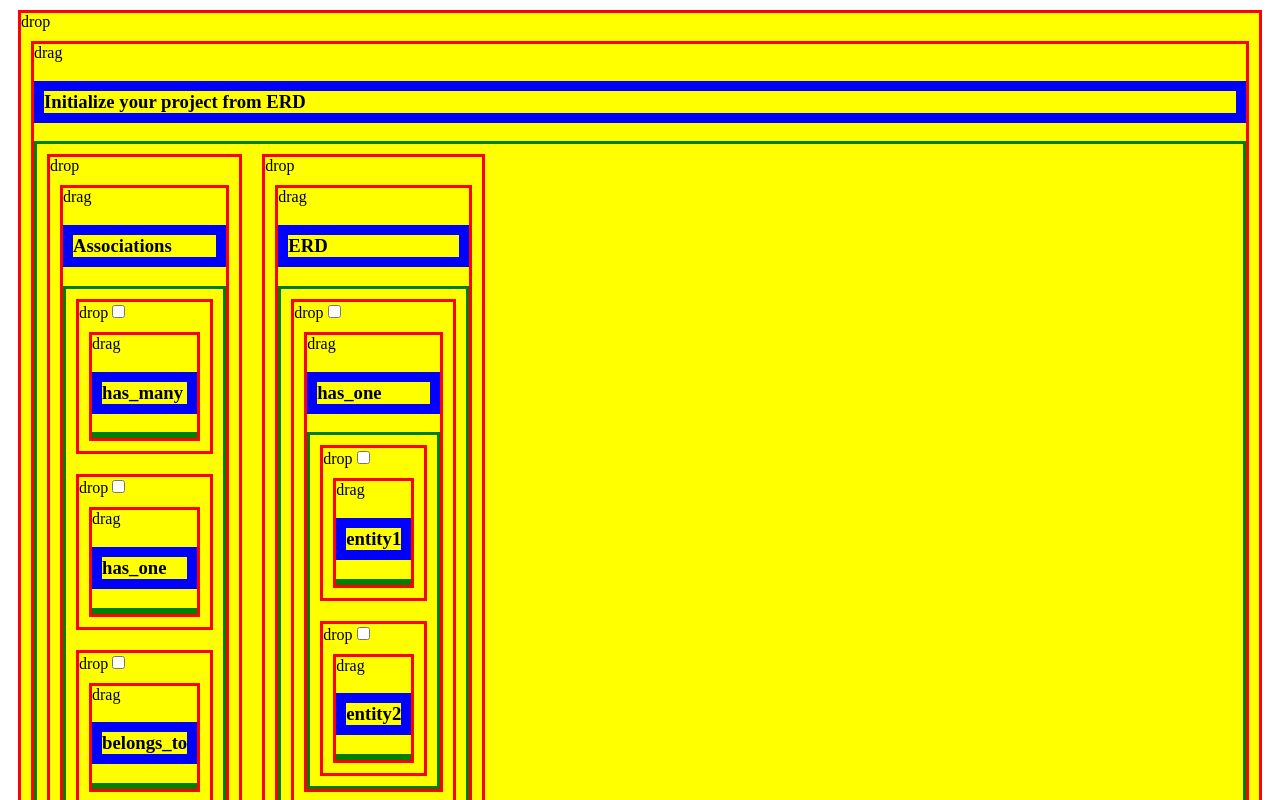
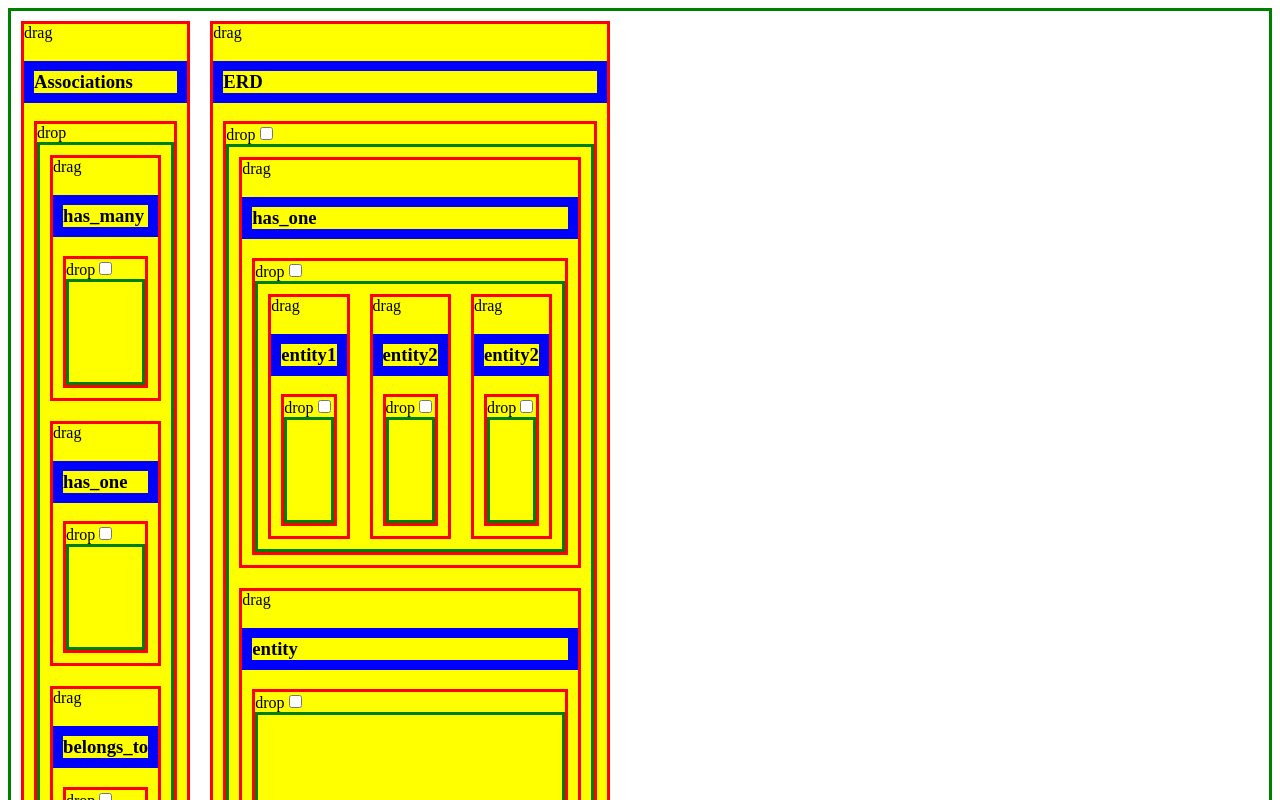
Before and after one commit to ozovalihasan/ead, a React (Create React App) app: page / in a window 1280 px wide. Shown: the top 800 px of the page. Built offline with nearby package versions, Linux system fonts and the light colour scheme.

Commit message:
Fix drop areas

```diff
--- a/src/AppModel.js
+++ b/src/AppModel.js
@@ -1,7 +1,7 @@
 /* eslint-disable no-console */
 /* eslint-disable react/no-this-in-sfc */
 import React, { useState } from 'react';
-import { DragDropContext } from 'react-beautiful-dnd';
+import { DragDropContext, Droppable } from 'react-beautiful-dnd';
 import modelData from './modelData';
 import Model from './Model';
 
@@ -152,9 +152,10 @@ const AppModel = () => {
   };
 
   const item = data.items[0];
+  const allItems = data.items;
   const handleCheck = (e, id) => {
     const { target } = e;
-
+    console.warn(id);
     if (target.checked) {
       setRestrictedDropId(id);
     } else {
@@ -169,14 +170,34 @@ const AppModel = () => {
         // onDragUpdate={onDragUpdate}
         onDragEnd={onDragEnd}
       >
+        <Droppable
+          droppableId="OuterDrop"
+          direction="vertical"
+          isDropDisabled
+        >
+
+          { (provided) => (
+            <div>
+
+              <div
+                {...provided.droppableProps}
+                ref={provided.innerRef}
+              >
 
                 <Model
                   item={item}
-          allItems={data.items}
+                  allItems={allItems}
                   index={0}
                   restrictedDropId={restrictedDropId}
                   handleCheck={handleCheck}
                 />
+
+                {provided.placeholder}
+              </div>
+            </div>
+          )}
+
+        </Droppable>
       </DragDropContext>
     </div>
   );
--- a/src/Model.js
+++ b/src/Model.js
@@ -6,75 +6,80 @@ import { Draggable, Droppable } from 'react-beautiful-dnd';
 // import Factory from './Factory';
 
 const Model = ({
-  item, allItems, index, restrictedDropId, handleCheck,
+  item, allItems, restrictedDropId, handleCheck,
 }) => (
-
-  <Droppable
-    droppableId={item.id}
-    direction={item.order}
-    isDropDisabled={item.isDropDisabled
-      || (restrictedDropId !== -1 && restrictedDropId !== item.id)}
+  <SubContainer
+    subdirection={item.subdirection}
   >
 
-    { (provided) => (
+    {item.subItemIds.map((id, index) => (
+
+      <Draggable
+        key={id}
+        draggableId={id.toString()}
+        index={index}
+        isDragDisabled={allItems[id].isDragDisabled}
+      >
+        {(providedDrag, snapshot) => (
           <div>
 
             <Container
-          {...provided.droppableProps}
-          ref={provided.innerRef}
+              {...providedDrag.draggableProps}
+              {...providedDrag.dragHandleProps}
+              ref={providedDrag.innerRef}
             >
-          drop
-          {item.isDropDisabled || (
-          <input
-            name="isGoing"
-            type="checkbox"
-            checked={restrictedDropId === item.id}
-            onChange={(e) => handleCheck(e, item.id)}
-          />
-          )}
-          <Draggable
-            draggableId={item.id}
-            index={index}
-            isDragDisabled={item.isDragDisabled}
+
+              {false && console.warn(snapshot)}
+              drag
+              <Title {...providedDrag.dragHandleProps}>
+                {allItems[id].content}
+              </Title>
+              <Droppable
+                droppableId={id.toString()}
+                direction={allItems[id].order}
+                isDropDisabled={allItems[id].isDropDisabled
+                      || (restrictedDropId !== -1 && restrictedDropId !== allItems[id])}
               >
-            {(provided, snapshot) => (
+
+                { (providedDrop) => (
                   <div>
 
                     <Container
-                  {...provided.draggableProps}
-                  {...provided.dragHandleProps}
-                  ref={provided.innerRef}
+                      {...providedDrop.droppableProps}
+                      ref={providedDrop.innerRef}
                     >
-                  {false && console.warn(snapshot)}
-                  drag
-                  <Title {...provided.dragHandleProps}>
-                    {item.content}
-                  </Title>
-                  <SubContainer
-                    subdirection={item.subdirection}
-                  >
-                    {provided.placeholder}
-                    {item.subItemIds.map((id, index) => (
+                      drop
+                      {allItems[id].isDropDisabled || (
+                      <input
+                        name="isRestrictedDrop"
+                        type="checkbox"
+                        checked={restrictedDropId === id}
+                        onChange={(e) => handleCheck(e, id)}
+                      />
+                      )}
+
                       <Model
                         item={allItems[id]}
-                        key={id}
                         allItems={allItems}
                         index={index}
                         restrictedDropId={restrictedDropId}
                         handleCheck={handleCheck}
                       />
-                    ))}
-                  </SubContainer>
-                </Container>
-              </div>
-            )}
-          </Draggable>
-          {provided.placeholder}
+
+                      {providedDrop.placeholder}
                     </Container>
                   </div>
                 )}
 
               </Droppable>
+
+            </Container>
+          </div>
+        )}
+      </Draggable>
+
+    ))}
+  </SubContainer>
 );
 
 const Container = styled.div`
@@ -85,6 +90,7 @@ const Container = styled.div`
   border: 3px solid red;
   background-color: yellow;
   margin: 10px;
+  min-height: 100px;
 
 `;
 
@@ -95,6 +101,7 @@ const SubContainer = styled.div`
   /* width: 100px;
   height: 100px; */
   border: 3px solid green;
+  min-height: 100px;
 
 `;
 
--- a/src/modelData.js
+++ b/src/modelData.js
@@ -3,7 +3,6 @@ const modelData = {
   // Facilitate reordering of the columns
   items: {
     0: {
-      id: '0',
       content: 'Initialize your project from ERD',
       subItemIds: [1, 6],
       order: 'vertical',
@@ -12,7 +11,6 @@ const modelData = {
       isDragDisabled: true,
     },
     1: {
-      id: '1',
       content: 'Associations',
       subItemIds: [2, 3, 4, 5],
       order: 'vertical',
@@ -21,73 +19,80 @@ const modelData = {
       isDragDisabled: true,
     },
     2: {
-      id: '2',
       content: 'has_many',
       subItemIds: [],
       order: 'vertical',
       subdirection: 'column',
     },
     3: {
-      id: '3',
       content: 'has_one',
       subItemIds: [],
       order: 'vertical',
       subdirection: 'column',
     },
     4: {
-      id: '4',
       content: 'belongs_to',
       subItemIds: [],
       order: 'vertical',
       subdirection: 'column',
     },
     5: {
-      id: '5',
       content: 'entity',
       subItemIds: [],
       order: 'vertical',
       subdirection: 'column',
     },
     6: {
-      id: '6',
       content: 'ERD',
-      subItemIds: [7, 8, 9],
+      subItemIds: [7, 8, 9, 13],
       order: 'vertical',
       subdirection: 'column',
-      isDropDisabled: true,
       isDragDisabled: true,
     },
     7: {
-      id: '7',
       content: 'has_one',
-      subItemIds: [10, 11],
-      order: 'vertical',
-      subdirection: 'column',
+      subItemIds: [10, 11, 12],
+      order: 'horizontal',
+      subdirection: 'row',
     },
     8: {
-      id: '8',
       content: 'entity',
       subItemIds: [],
       order: 'vertical',
       subdirection: 'column',
     },
     9: {
-      id: '9',
       content: 'belongs_to',
       subItemIds: [],
       order: 'vertical',
       subdirection: 'column',
     },
     10: {
-      id: '10',
       content: 'entity1',
       subItemIds: [],
       order: 'vertical',
       subdirection: 'column',
     },
     11: {
-      id: '11',
       content: 'entity2',
+      subItemIds: [],
+      order: 'vertical',
+      subdirection: 'column',
+    },
+    12: {
+      content: 'entity2',
+      subItemIds: [],
+      order: 'vertical',
+      subdirection: 'column',
+    },
+    13: {
+      content: 'has_one',
+      subItemIds: [14],
+      order: 'horizontal',
+      subdirection: 'row',
+    },
+    14: {
+      content: 'entity',
       subItemIds: [],
       order: 'vertical',
       subdirection: 'column',
```
Lines whose indentation alone changed are shown as unchanged.
